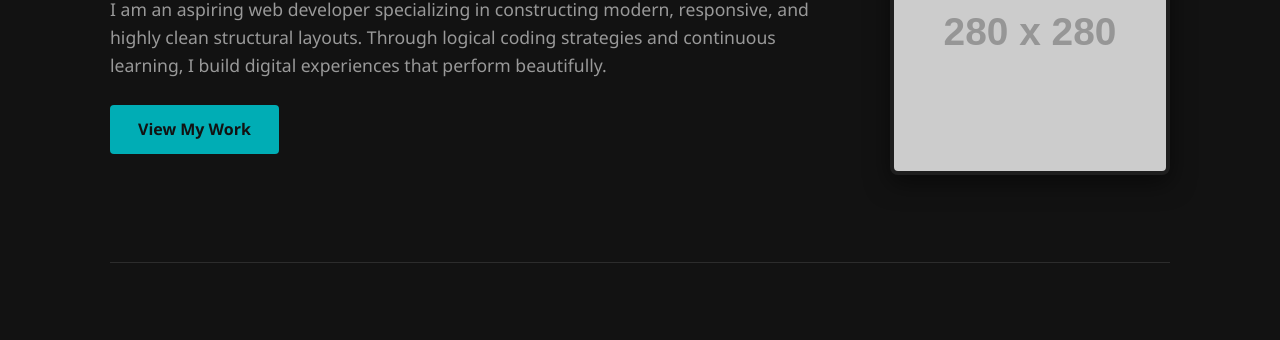
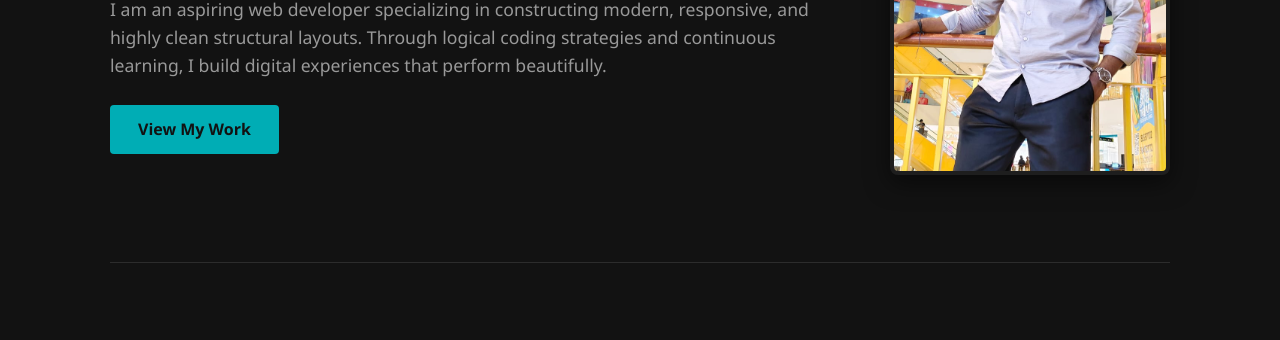
Before and after one commit to SelvaVignesh-05/personal-portfolio, a plain HTML site: page index.html in a window 1280 px wide. Shown: the part 334-674 px from the top of the page. Drawn offline with Linux system fonts and the light colour scheme; placeholder pictures from the web are drawn by us.

Commit message:
Update profile image source in index.html

```diff
--- a/index.html
+++ b/index.html
@@ -293,7 +293,7 @@
                     <a href="#projects" class="btn">View My Work</a>
                 </div>
                 <div class="about-image-area">
-                    <img src="https://via.placeholder.com/280" alt="My Profile Picture" class="profile-img">
+                    <img src="profile.jpeg" alt="My Profile Picture" class="profile-img">
                 </div>
             </div>
         </section>
```
